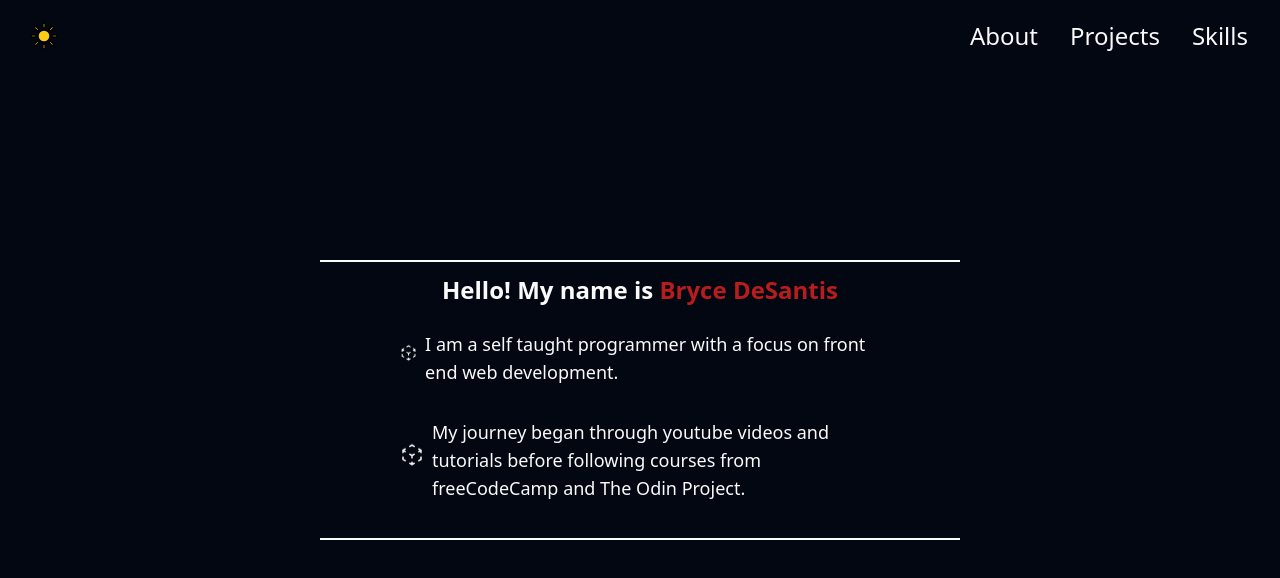
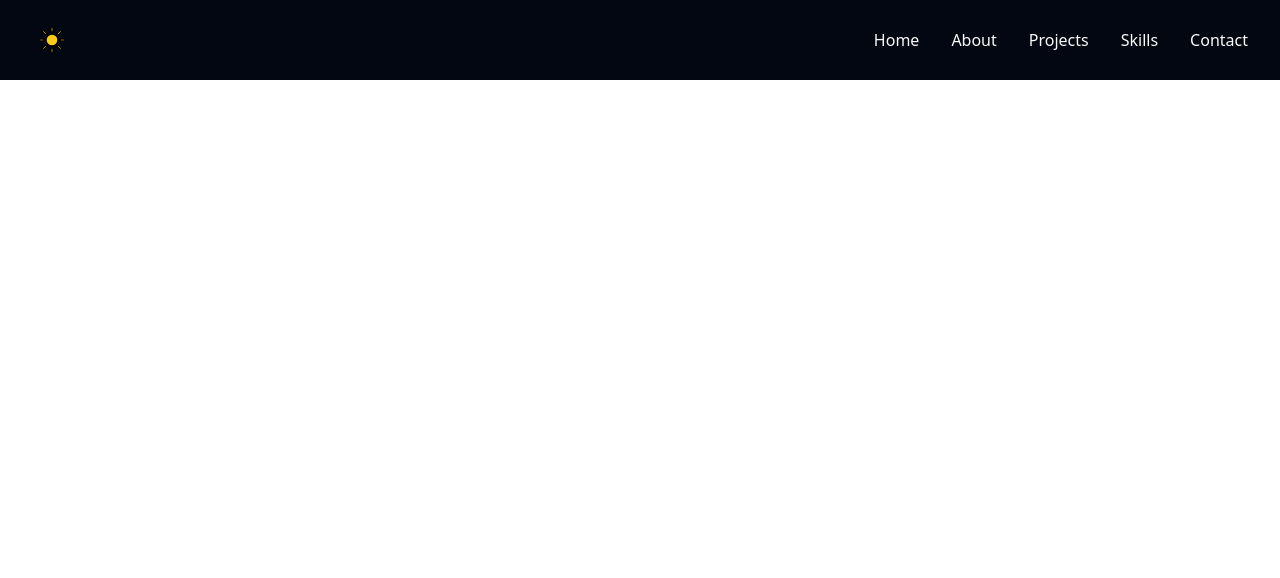
Before and after one commit to brycedesantis/my-portfolio, a React (Vite) app: page / in a window 1280 px wide. Shown: the top 578 px of the page. Built offline with nearby package versions, Linux system fonts and the light colour scheme.

Commit message:
Restyle nav element

```diff
--- a/src/App.jsx
+++ b/src/App.jsx
@@ -1,7 +1,5 @@
 import { useState } from "react"
 import Nav from "./Components/Nav"
-import About from "./Components/About"
-import Projects from "./Components/Projects/Projects"
 
 export default function App() {
 	const [darkMode, setDarkMode] = useState(true)
@@ -11,12 +9,8 @@ export default function App() {
 	}
 
 	return (
-		<div className={`overflow-auto ${darkMode ? "dark" : "light"}`}>
+		<div className={`${darkMode ? "dark" : "light"}`}>
 			<Nav darkMode={darkMode} toggleDarkMode={toggleDarkMode} />
-			<main className="min-h-screen max-h-screen flex items-center justify-start flex-col relative">
-				<About />
-				<Projects />
-			</main>
 		</div>
 	)
 }
--- a/src/Components/Nav.jsx
+++ b/src/Components/Nav.jsx
@@ -1,8 +1,13 @@
+import { useState } from "react"
+
 export default function Nav(props) {
+	const [mobileNav, setMobileNav] = useState(false)
+	const toggleNav = () => setMobileNav((prevState) => !prevState)
+
 	return (
-		<nav className="w-full my-1 p-2 flex justify-between fixed top-0 left-0 z-10">
+		<nav className="w-full h-[80px] px-4 flex justify-between items-center fixed z-10 bg-inherit">
 			<button
-				className="px-5 py-2 text-sm leading-5 font-semibold z-0"
+				className="px-5 py-2 text-sm leading-5 font-semibold"
 				onClick={props.toggleDarkMode}
 			>
 				{props.darkMode ? (
@@ -29,32 +34,64 @@ export default function Nav(props) {
 					</svg>
 				)}
 			</button>
-			<div className="flex justify-between items-center p-2 text-2xl z-0">
-				<h1>
-					<a
-						className="mx-1 px-3 py-1 hover:bg-gray-500 hover:rounded-full"
-						href="#about"
+
+			<ul className="hidden md:flex">
+				<li>Home</li>
+				<li>About</li>
+				<li>Projects</li>
+				<li>Skills</li>
+				<li>Contact</li>
+			</ul>
+
+			{/*hamburger menu*/}
+			<div onClick={toggleNav} className="md:hidden z-10">
+				{!mobileNav ? (
+					<svg
+						xmlns="http://www.w3.org/2000/svg"
+						fill="none"
+						viewBox="0 0 24 24"
+						strokeWidth={1.5}
+						stroke="currentColor"
+						className="w-6 h-6"
 					>
-						About
-					</a>
-				</h1>
-				<h1>
-					<a
-						className="mx-1 px-3 py-1 hover:bg-gray-500 hover:rounded-full"
-						href="#projects"
+						<path
+							strokeLinecap="round"
+							strokeLinejoin="round"
+							d="M3.75 6.75h16.5M3.75 12h16.5m-16.5 5.25h16.5"
+						/>
+					</svg>
+				) : (
+					<svg
+						xmlns="http://www.w3.org/2000/svg"
+						fill="none"
+						viewBox="0 0 24 24"
+						strokeWidth={1.5}
+						stroke="currentColor"
+						className="w-6 h-6"
 					>
-						Projects
-					</a>
-				</h1>
-				<h1>
-					<a
-						className="mx-1 px-3 py-1 hover:bg-gray-500 hover:rounded-full"
-						href="#skils"
-					>
-						Skills
-					</a>
-				</h1>
+						<path
+							strokeLinecap="round"
+							strokeLinejoin="round"
+							d="M6 18 18 6M6 6l12 12"
+						/>
+					</svg>
+				)}
 			</div>
+
+			{/*mobile menu */}
+			<ul
+				className={
+					!mobileNav
+						? "hidden"
+						: "absolute top-0 left-0 w-full h-screen bg-inherit flex flex-col justify-center items-center"
+				}
+			>
+				<li className="py-6 text-4xl">Home</li>
+				<li className="py-6 text-4xl">About</li>
+				<li className="py-6 text-4xl">Projects</li>
+				<li className="py-6 text-4xl">Skills</li>
+				<li className="py-6 text-4xl">Contact</li>
+			</ul>
 		</nav>
 	)
 }
--- a/src/index.css
+++ b/src/index.css
@@ -5,3 +5,9 @@
 .dark {
 	@apply bg-gray-950 text-zinc-50;
 }
+
+@layer base {
+	li {
+		@apply px-4 cursor-pointer;
+	}
+}
```
